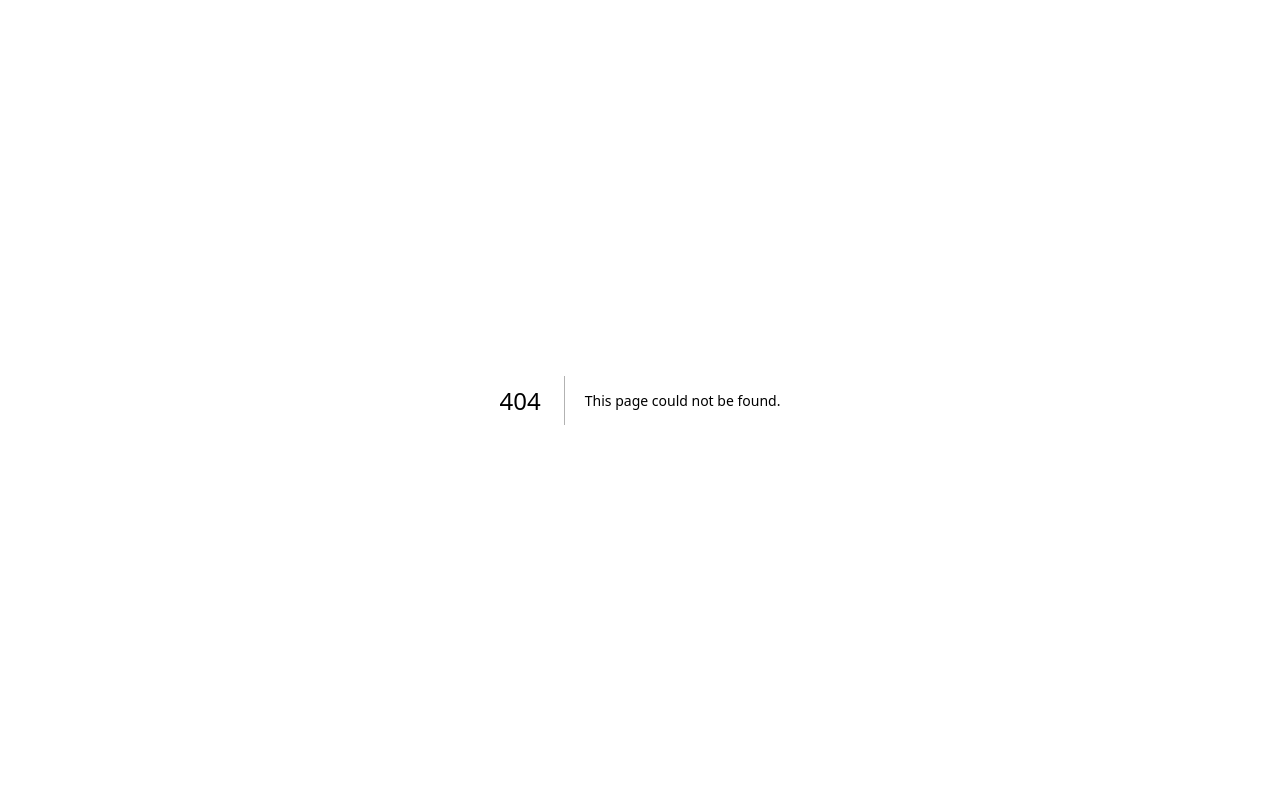
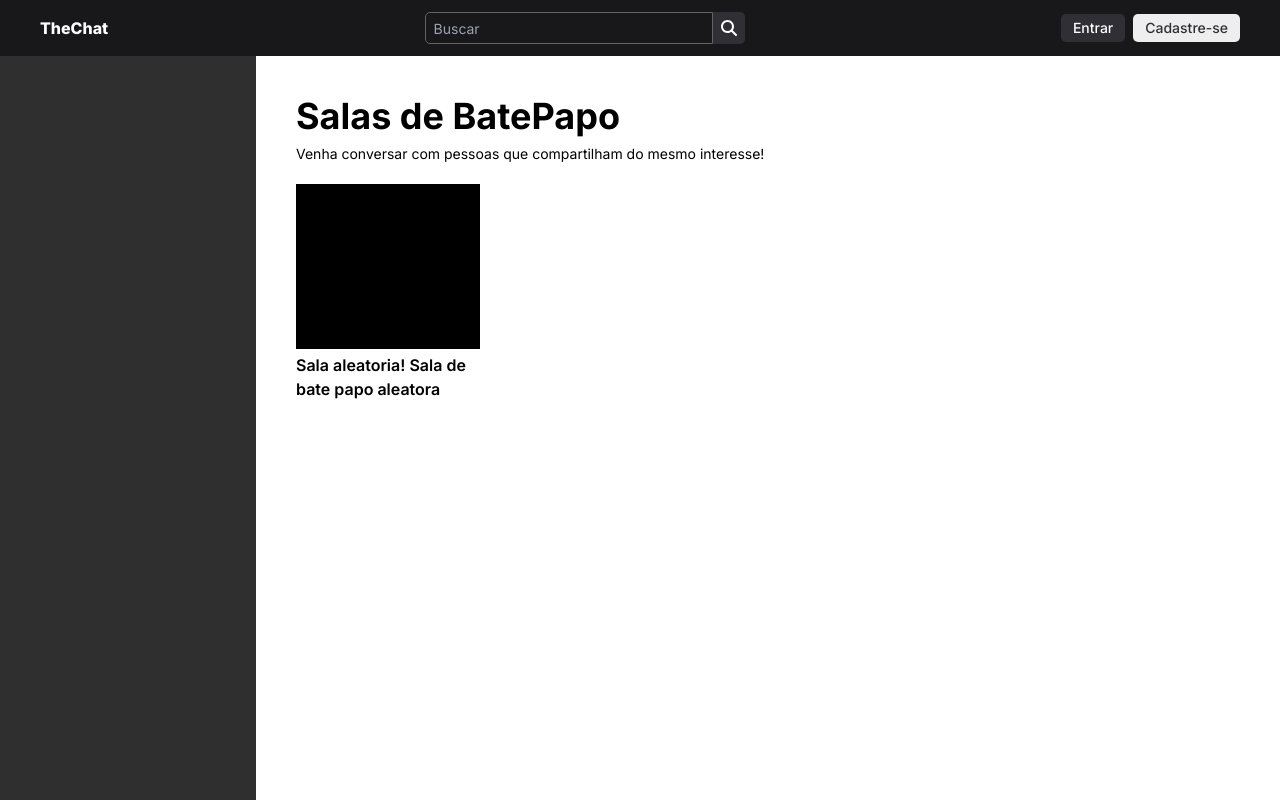
Before and after one commit to JhonatasAnicezio/chat-room, a Next.js app: page /home in a window 1280 px wide. Before the commit this address had no page. Built offline with nearby package versions, Linux system fonts and the light colour scheme.

Commit message:
feat: create page home

```diff
--- /dev/null
+++ b/src/app/home/index.css
@@ -0,0 +1,35 @@
+@tailwind base;
+
+@layer base {
+    .container-home {
+        @apply flex flex-col justify-start h-full w-full
+    }
+
+    .div-home {
+        @apply flex w-full h-full
+    }
+
+    .container-profile {
+        @apply w-[20%] bg-[#2F2F2F]
+    }
+
+    .container-rooms {
+        @apply flex flex-col gap-5 w-[80%] p-10 overflow-auto
+    }
+
+    .container-rooms .div-description {
+        @apply flex flex-col gap-2
+    }
+
+    .container-rooms .div-description h1 {
+        @apply text-4xl font-bold
+    }
+
+    .container-rooms .div-description p {
+        @apply text-sm
+    }
+
+    .container-rooms .rooms {
+        @apply flex flex-wrap gap-2 justify-start w-full
+    }
+}
--- /dev/null
+++ b/src/app/home/layout.tsx
@@ -0,0 +1,14 @@
+import Header from "@/components/app/header";
+
+export default function RootLayout({
+  children,
+}: Readonly<{
+  children: React.ReactNode;
+}>) {
+  return (
+    <>
+        <Header />
+        {children}
+    </>
+  );
+}
--- /dev/null
+++ b/src/app/home/page.tsx
@@ -0,0 +1,32 @@
+import Link from "next/link";
+import './index.css';
+
+export default function Home() {
+  const arr = new Array(1).fill(0);
+
+  return (
+    <main className="container-home">
+      <div className="div-home">
+        <div className="container-profile" />
+
+        <section className="container-rooms">
+          <div className="div-description">
+            <h1>Salas de BatePapo</h1>
+            <p>Venha conversar com pessoas que compartilham do mesmo interesse!</p>
+
+          </div>
+
+          <div className="rooms">
+            {arr.map((_e, index) => (
+              <Link key={index} href={'/login'} className="flex flex-col gap-1 w-[19.5%]">
+                <div className="py-1 w-full h-[165px] bg-black"></div>
+
+                <h2 className="font-semibold">Sala aleatoria! Sala de bate papo aleatora</h2>
+              </Link>
+            ))}
+          </div>
+        </section>
+      </div>
+    </main>
+  );
+}
```
